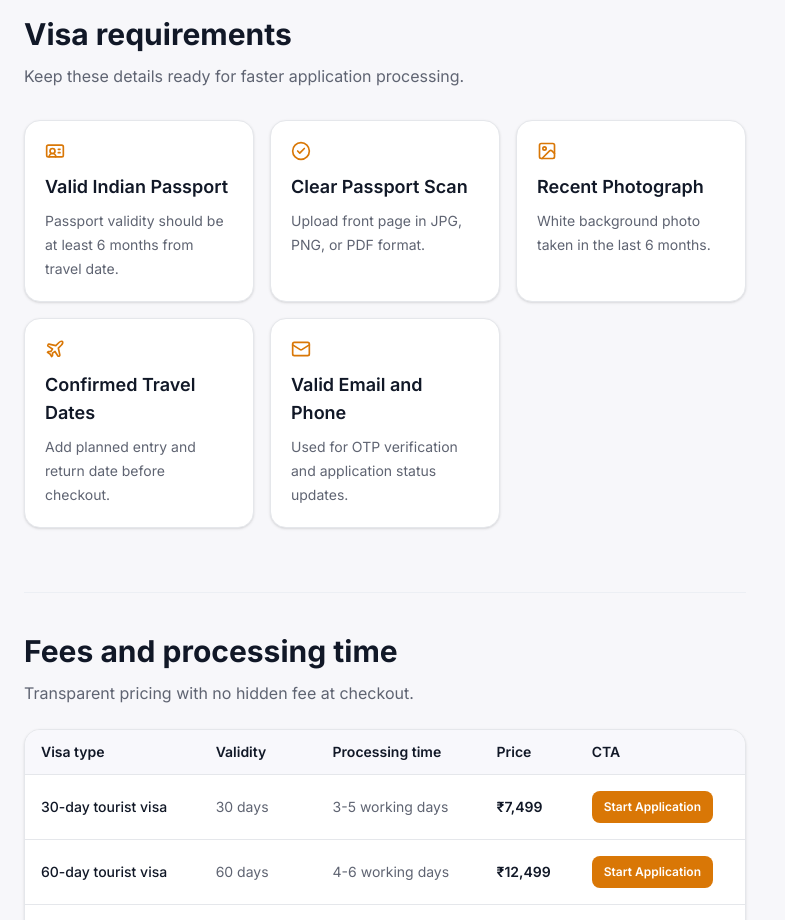
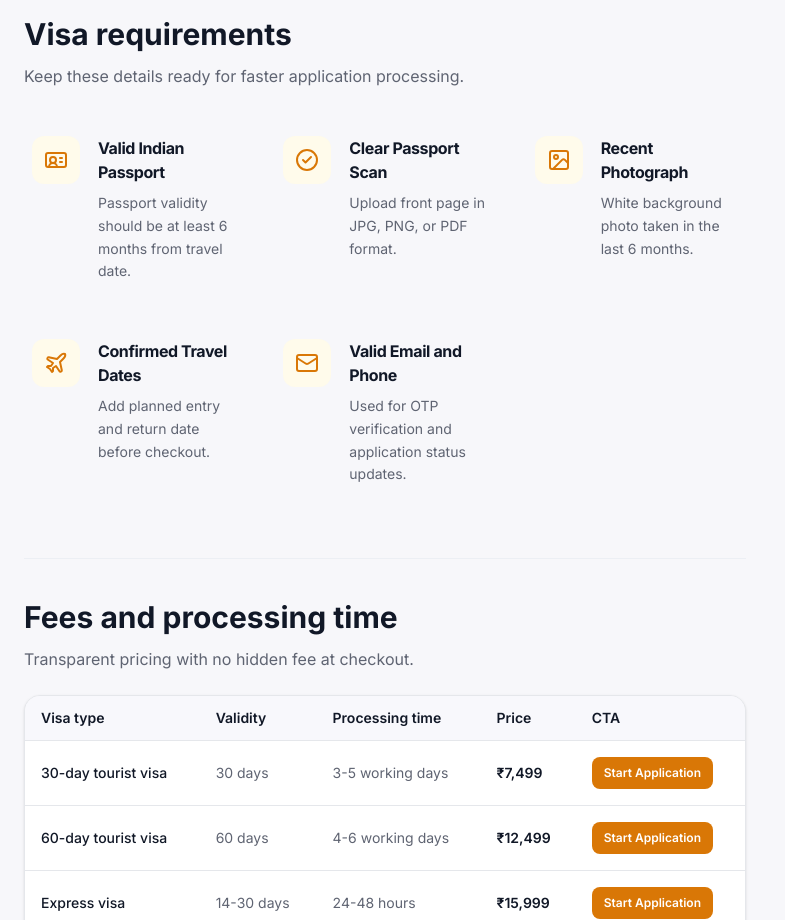
Before and after one commit to harshsees/Keyrise, a Next.js app: page / in a window 1280 px wide. Shown: the part 4300-5220 px from the top of the page, without its empty margins (0-785 px from the left). Built offline with nearby package versions, Linux system fonts and the light colour scheme.

Commit message:
Initial Commit

```diff
--- a/src/components/RequirementChecklist.tsx
+++ b/src/components/RequirementChecklist.tsx
@@ -37,16 +37,24 @@ export function RequirementChecklist({ className }: { className?: string }) {
       <p className="mt-3 max-w-2xl text-[var(--muted)]">
         Keep these details ready for faster application processing.
       </p>
-      <div className="mt-8 grid gap-4 md:grid-cols-2 lg:grid-cols-3">
+      <div className="mt-10 grid gap-x-8 gap-y-10 md:grid-cols-2 lg:grid-cols-3">
         {requirements.map(({ title, desc, icon: Icon }) => (
-          <article
+          <div
             key={title}
-            className="rounded-2xl border border-[var(--border)] bg-white p-5 shadow-sm"
+            className="group flex gap-4.5 p-2 rounded-2xl transition duration-300 hover:bg-slate-50/60"
           >
-            <Icon className="mb-3 h-5 w-5 text-[var(--primary)]" />
-            <h3 className="text-lg font-semibold text-[var(--foreground)]">{title}</h3>
-            <p className="mt-2 text-sm leading-6 text-[var(--muted)]">{desc}</p>
-          </article>
+            <div className="flex h-12 w-12 shrink-0 items-center justify-center rounded-xl bg-amber-50 text-[var(--primary)] transition-transform duration-300 group-hover:scale-110">
+              <Icon className="h-6 w-6" />
+            </div>
+            <div>
+              <h3 className="text-base font-bold text-[var(--foreground)] tracking-tight transition-colors duration-200 group-hover:text-[var(--primary)]">
+                {title}
+              </h3>
+              <p className="mt-2 text-sm leading-relaxed text-[var(--muted)]">
+                {desc}
+              </p>
+            </div>
+          </div>
         ))}
       </div>
     </section>
```
